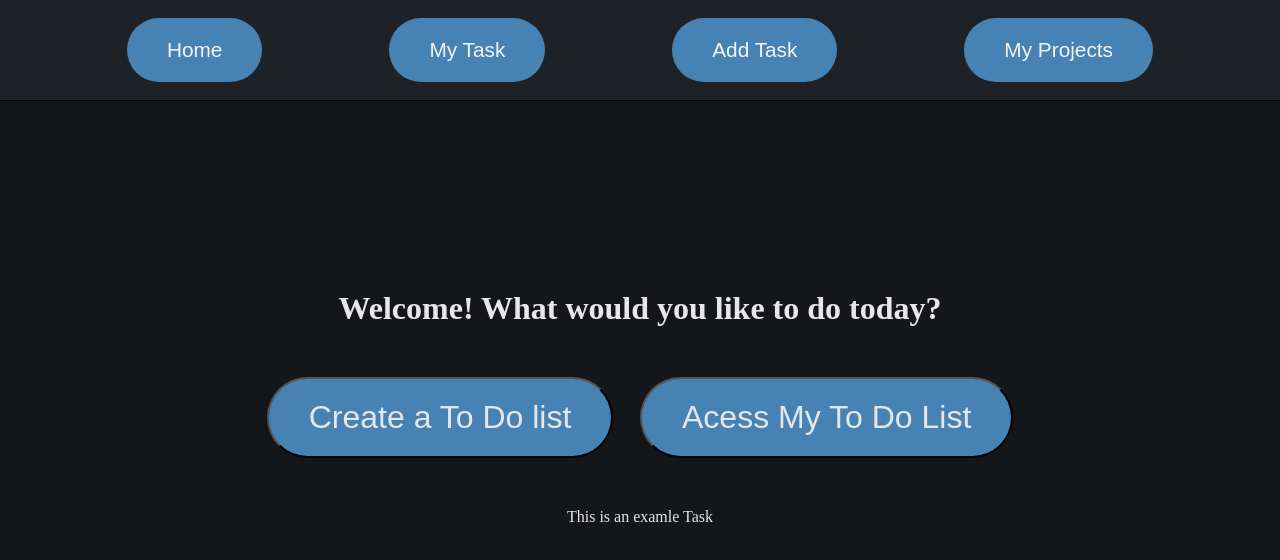
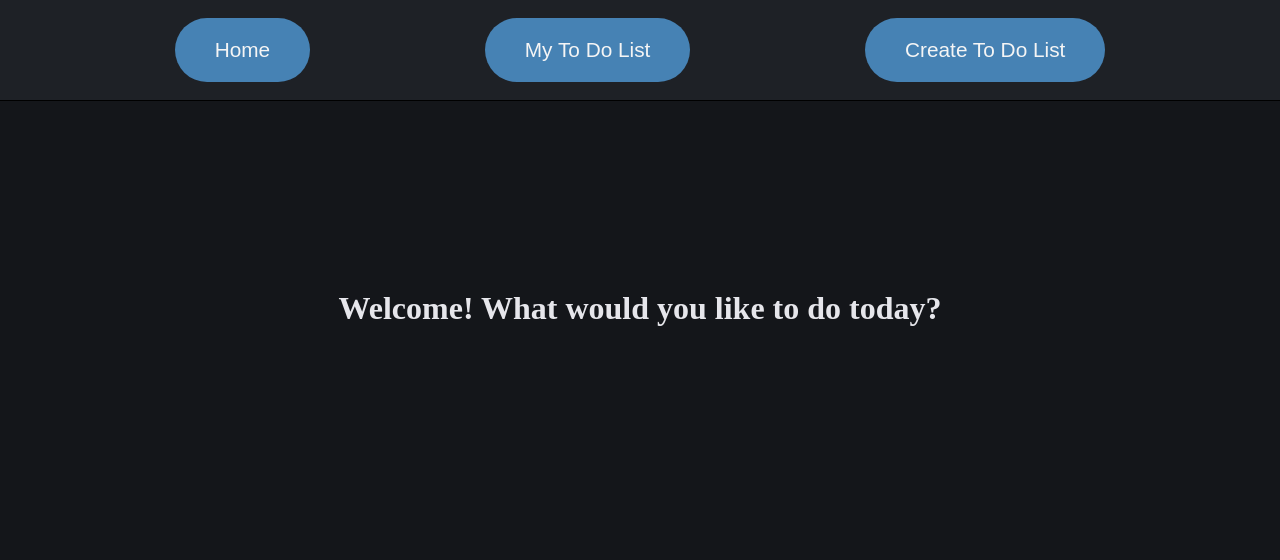
Before and after one commit to DewyMoose/to-do-list, a website built with webpack: page src/index.html in a window 1280 px wide. Built offline with nearby package versions, Linux system fonts and the light colour scheme.

Commit message:
adds functionality to buttons as well as created the basic structure files{

```diff
--- /dev/null
+++ b/src/create_todo_list.js
@@ -0,0 +1,7 @@
+import { content } from "./index.js";
+
+function createClearContents() {
+  content.innerHTML = "";
+}
+
+export { createClearContents };
--- a/src/index.html
+++ b/src/index.html
@@ -15,9 +15,8 @@
     <nav>
       <div class="nav-buttons">
         <button class="home-button">Home</button>
-        <button class="my-task-button">My Task</button>
-        <button class="add-task-button">Add Task</button>
-        <button class="my-projects">My Projects</button>
+        <button class="my-todo-list-button">My To Do List</button>
+        <button class="create-todo-list-button">Create To Do List</button>
       </div>
     </nav>
   </header>
@@ -25,13 +24,6 @@
     <div class="content">
       <div class="content-container">
         <h1>Welcome! What would you like to do today?</h1>
-        <div class="home-page-options-div">
-          <button class="create-todo-list-button">Create a To Do list</button>
-          <button class="access-my-todo-list">Acess My To Do List</button>
-        </div>
-        <div class="current-task">
-          <p>This is an examle Task</p>
-        </div>
       </div>
     </div>
   </body>
--- a/src/index.js
+++ b/src/index.js
@@ -1,3 +1,18 @@
 import style from "./style.css";
 
-console.log("test");
+import { listClearContents } from "./to_do_list";
+import { createClearContents } from "./create_todo_list";
+
+const homeButton = document.querySelector(".home-button");
+const myToDoList = document.querySelector(".my-todo-list-button");
+const createToDoList = document.querySelector(".create-todo-list-button");
+const content = document.querySelector(".content");
+
+myToDoList.addEventListener("click", () => {
+  listClearContents();
+});
+createToDoList.addEventListener("click", () => {
+  createClearContents();
+});
+
+export { content };
--- a/src/style.css
+++ b/src/style.css
@@ -76,28 +76,3 @@ nav {
   color: var(--text-color);
   margin-top: 50px;
 }
-
-.home-page-options-div {
-  display: flex;
-  justify-content: space-evenly;
-  align-items: center;
-  width: 100%;
-  margin-top: 50px;
-}
-
-.home-page-options-div > button {
-  padding: 20px 40px;
-  border-radius: 70px;
-  font-size: 2rem;
-  background-color: var(--primary-color);
-  color: var(--text-color);
-}
-
-.current-task {
-  display: flex;
-  justify-content: space-evenly;
-  align-items: center;
-  width: 100%;
-  margin-top: 50px;
-  color: var(--text-color);
-}
--- /dev/null
+++ b/src/to_do_list.js
@@ -0,0 +1,7 @@
+import { content } from "./index.js";
+
+function listClearContents() {
+  content.innerHTML = "";
+}
+
+export { listClearContents };
```
Also changed, not shown: src/create_todo_list.css (added), src/to_do_list.css (added).
